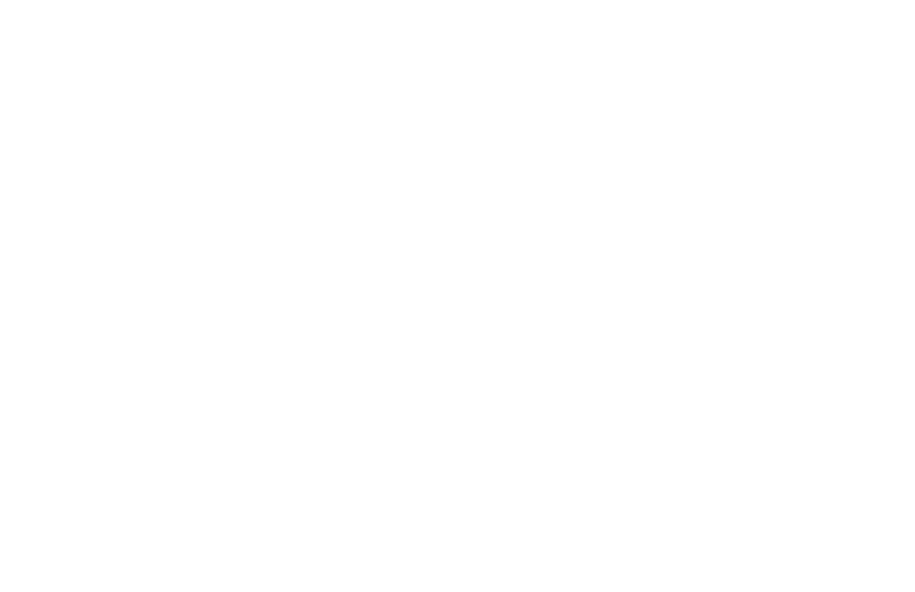
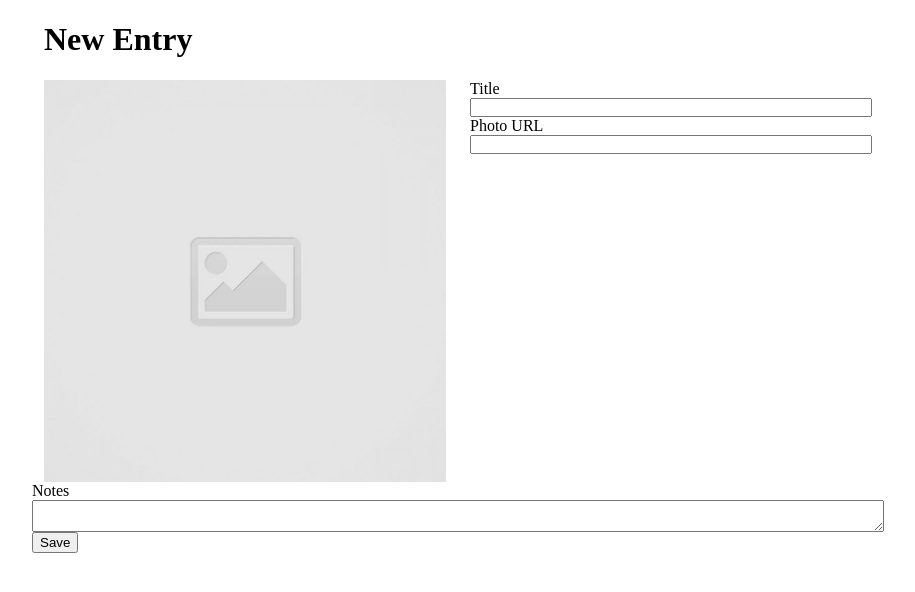
Before and after one commit to derrick-fleming/code-journal, a website: page index.html in a window 1280 px wide. Shown: the whole page, without its empty margins (182-1097 px from the left). Drawn offline with Linux system fonts and the light colour scheme.

Commit message:
Added a form for creating a journal entry to the div[data=view='entry-form]

```diff
--- a/css/styles.css
+++ b/css/styles.css
@@ -0,0 +1,3 @@
+label {
+  display: block;
+}
--- a/index.html
+++ b/index.html
@@ -19,8 +19,20 @@
   <header>
   </header>
   <main>
-    <div data-view="entry-form">
-
+    <div data-view="entry-form" class="container">
+      <form class="row">
+        <h1 class="column-full">New Entry</h1>
+        <img src="images/placeholder-image-square.jpg" alt="Placeholder Icon" class="column-half">
+        <div class="column-half">
+          <label for="title">Title</label>
+          <input type="text" id="title" name="title" class="column-full">
+          <label for="photo-url">Photo URL</label>
+          <input type="url" id="photo-url" name="url" class="column-full">
+        </div>
+        <label for="notes">Notes</label>
+        <textarea id="notes" class="column-full"></textarea>
+        <button>Save</button>
+      </form>
     </div>
   </main>
   <script src="js/data.js"></script>
```
